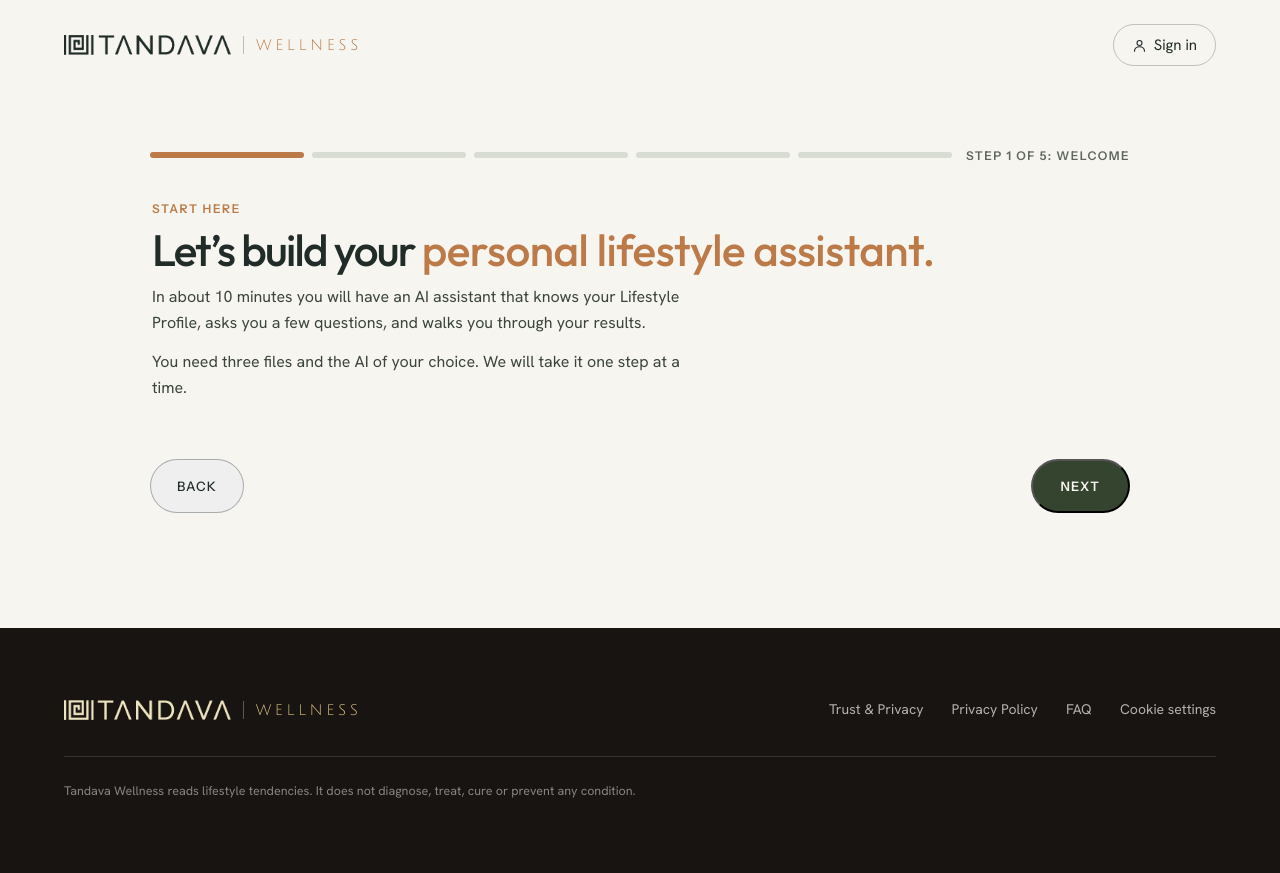
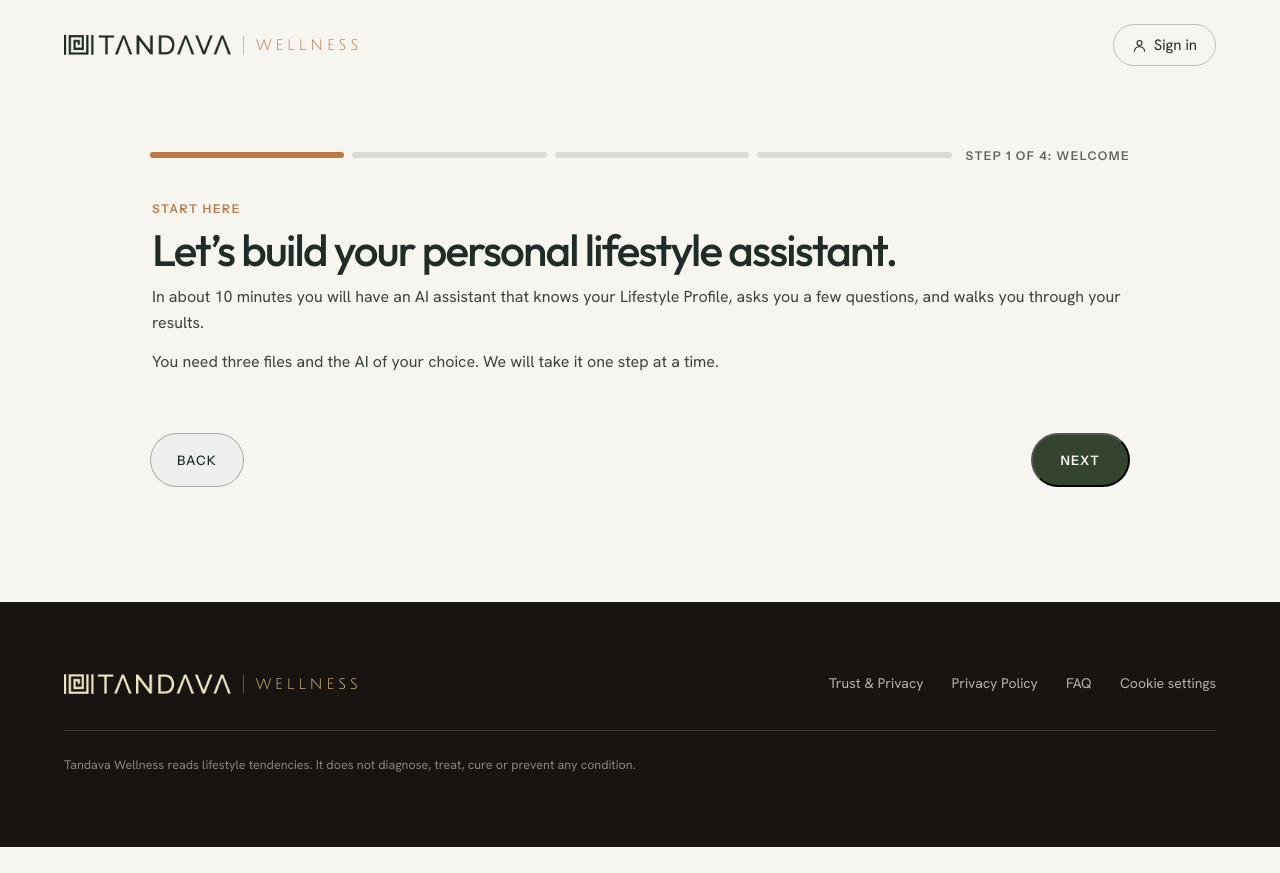
Before and after one commit to coryfirth/tandava-origins, a plain HTML site: page tools/index.html in a window 1280 px wide. Both pictures are taken after a click on the button "CLICK HERE TO GET STARTED". After the commit the page ends 847 px from the top, so only its background shows below. Drawn offline with Linux system fonts and the light colour scheme.

Commit message:
Cut the Protect step, and plain titles across the walkthrough
Four steps now: Welcome, Gather, Copy, Launch. The eyebrows are
renumbered to match the counter.

- The Protect step is off the walkthrough. Its copy, the opt-out steps
  for all three AIs and the dated footnote, is parked in content.js so it
  can go back here or anywhere else; the panel that drew it is in the
  previous commit if it is wanted again.
- Step headlines are one colour. The clay half is gone, so each title is
  a single string in content.js rather than a title and a titleAccent.
- The body text under each headline runs to the same edge as the headline
  above it. It was capped at 60 characters a line, which is why it broke
  in the middle of the column and ran to four lines on step 1.

Checked at 1440 and 375: all four steps, the four-segment progress bar,
the renumbered eyebrows, Back to the hero and the prompt still loading.

Co-Authored-By: Claude Opus 5 <noreply@anthropic.com>

```diff
--- a/tools/content.js
+++ b/tools/content.js
@@ -77,15 +77,13 @@ window.TK = (function () {
   var SOON_HEADING = 'More tools on the way';
 
   /* --------------------------------------------------- the walkthrough --
-     Five steps, in order. Each one has an eyebrow, a two-tone headline
-     (`title` is the plain part, `titleAccent` the clay-coloured part) and
-     any number of paragraphs. `block` adds the interactive piece.          */
+     Four steps, in order. Each one has an eyebrow, a headline and any
+     number of paragraphs. `block` adds the interactive piece.              */
 
   var STEPS = [
     {
       eyebrow: 'Start here',
-      title: 'Let’s build your ',
-      titleAccent: 'personal lifestyle assistant.',
+      title: 'Let’s build your personal lifestyle assistant.',
       body: [
         'In about 10 minutes you will have an AI assistant that knows your Lifestyle Profile, asks you a few questions, and walks you through your results.',
         'You need three files and the AI of your choice. We will take it one step at a time.'
@@ -93,36 +91,25 @@ window.TK = (function () {
     },
     {
       eyebrow: 'Step 2 · Gather',
-      title: 'Grab your ',
-      titleAccent: 'three files.',
+      title: 'Grab your three files.',
       body: ['Tick each one off as you save it somewhere easy to find.'],
       block: 'files'
     },
     {
-      eyebrow: 'Step 3 · Protect',
-      title: 'Keep your data ',
-      titleAccent: 'yours.',
-      body: ['Before you upload anything, switch off the setting that lets your AI learn from your chats. Pick your AI to see how.'],
-      block: 'tabs'
-    },
-    {
-      eyebrow: 'Step 4 · Copy',
-      title: 'Copy your ',
-      titleAccent: 'prompt.',
+      eyebrow: 'Step 3 · Copy',
+      title: 'Copy your prompt.',
       body: ['This is the one instruction your AI needs. Copy it now, you will paste it in the next step.'],
       block: 'prompt'
     },
     {
-      eyebrow: 'Step 5 · Launch',
-      title: 'Pick your AI ',
-      titleAccent: 'and go.',
+      eyebrow: 'Step 4 · Launch',
+      title: 'Pick your AI and go.',
       body: ['Choose the one you like best. It opens in a new tab.'],
       block: 'launch'
     }
   ];
 
-  /* A short word per step, read out after "Step 2 of 5" by a screen reader. */
-  var STEP_NAMES = ['Welcome', 'Gather', 'Protect', 'Copy', 'Launch'];
+  var STEP_NAMES = ['Welcome', 'Gather', 'Copy', 'Launch'];
 
   /* Step 2. The three files to collect. The last one carries the button
      through to the portal, which opens in its own tab. */
@@ -146,8 +133,12 @@ window.TK = (function () {
     }
   ];
 
-  /* Step 3. One tab per AI: how to stop it training on your chats.
-     These menus are renamed every few months, hence the dated footnote. */
+  /* ---------------------------------------------------------- parked --
+     One tab per AI: how to stop it training on your chats. This was the
+     Protect step, now off the walkthrough. Nothing renders it at the
+     moment; the copy is kept here so it can go back, in the walkthrough or
+     anywhere else it is needed. These menus are renamed every few months,
+     hence the dated footnote.                                             */
   var OPT_OUT = [
     {
       name: 'Claude',
--- a/tools/start-here.js
+++ b/tools/start-here.js
@@ -1,7 +1,7 @@
 /* ==========================================================================
    Lifestyle Toolkit — the walkthrough
    --------------------------------------------------------------------------
-   Five steps, one on screen at a time, living on /tools under the hero.
+   Four steps, one on screen at a time, living on /tools under the hero.
    The green button in the hero hands over to this: the hero is hidden, the
    steps take its place, and nobody leaves the page. Back on step 1 hands it
    the other way.
@@ -76,70 +76,7 @@
     return list;
   }
 
-  /* Step 3. One tab per AI, each holding that AI's opt-out steps. Real
-     buttons in a tablist, so arrow keys and a screen reader both work. */
-  function blockTabs() {
-    var wrap = el('div', 'tk-opt');
-
-    var strip = el('div', 'tk-opt__tabs');
-    strip.setAttribute('role', 'tablist');
-    strip.setAttribute('aria-label', 'Choose your AI');
-
-    var panel = el('div', 'tk-opt__panel');
-    panel.id = 'tk-opt-panel';
-    panel.setAttribute('role', 'tabpanel');
-    panel.setAttribute('tabindex', '0');
-
-    var buttons = [];
-
-    function open(i) {
-      buttons.forEach(function (b, j) {
-        var on = i === j;
-        b.classList.toggle('is-on', on);
-        b.setAttribute('aria-selected', on ? 'true' : 'false');
-        b.tabIndex = on ? 0 : -1;
-      });
-      var ai = C.OPT_OUT[i];
-      panel.setAttribute('aria-label', ai.name + ': how to turn off training');
-      panel.textContent = '';
-
-      var ol = el('ol', 'tk-opt__steps');
-      ai.steps.forEach(function (line) { ol.appendChild(el('li', null, line)); });
-      panel.appendChild(ol);
-
-      /* Gemini's switch does more than the other two, so it says so. */
-      if (ai.note) { panel.appendChild(el('p', 'tk-opt__note', ai.note)); }
-
-      if (C.OPT_OUT_FOOTNOTE) {
-        panel.appendChild(el('p', 'tk-opt__dated', C.OPT_OUT_FOOTNOTE));
-      }
-    }
-
-    C.OPT_OUT.forEach(function (o, i) {
-      var b = el('button', 'tk-opt__tab', o.name);
-      b.type = 'button';
-      b.setAttribute('role', 'tab');
-      b.setAttribute('aria-controls', 'tk-opt-panel');
-      b.addEventListener('click', function () { open(i); });
-      b.addEventListener('keydown', function (e) {
-        var d = e.key === 'ArrowRight' ? 1 : e.key === 'ArrowLeft' ? -1 : 0;
-        if (!d) { return; }
-        e.preventDefault();
-        var j = (i + d + buttons.length) % buttons.length;
-        open(j);
-        buttons[j].focus();
-      });
-      buttons.push(b);
-      strip.appendChild(b);
-    });
-
-    wrap.appendChild(strip);
-    wrap.appendChild(panel);
-    open(0);
-    return wrap;
-  }
-
-  /* Step 4. The prompt, loaded from the .txt file, plus a Copy button.
+  /* Step 3. The prompt, loaded from the .txt file, plus a Copy button.
      If the clipboard is unavailable or refuses, the text is selected instead
      and the button says so. */
   function blockPrompt() {
@@ -219,7 +156,7 @@
     return wrap;
   }
 
-  /* Step 5. Three ways out, each opening in a new tab. */
+  /* Step 4. Three ways out, each opening in a new tab. */
   function blockLaunch() {
     var wrap = el('div', 'tk-launch');
     var row = el('div', 'tk-launch__row');
@@ -239,7 +176,7 @@
     return wrap;
   }
 
-  var BLOCKS = { files: blockFiles, tabs: blockTabs, prompt: blockPrompt, launch: blockLaunch };
+  var BLOCKS = { files: blockFiles, prompt: blockPrompt, launch: blockLaunch };
 
   /* ---------------------------------------------------------- the build -- */
 
@@ -251,10 +188,10 @@
 
     slide.appendChild(el('p', 'eyebrow', s.eyebrow));
 
-    var h = el('h1', 'serif-title tk-slide__title');
+    /* One colour, all the way across: the clay half came off these at
+       Cory's ask, so the headline is a single string in content.js. */
+    var h = el('h1', 'serif-title tk-slide__title', s.title);
     h.tabIndex = -1;
-    h.appendChild(document.createTextNode(s.title));
-    h.appendChild(el('span', 'accent', s.titleAccent));
     slide.appendChild(h);
 
     (s.body || []).forEach(function (p) { slide.appendChild(el('p', 'tk-slide__p', p)); });
--- a/tools/tools.css
+++ b/tools/tools.css
@@ -141,9 +141,11 @@
 }
 .tk-slide__title:focus { outline: none; }
 .tk-slide__title:focus-visible { outline: 3px solid var(--gold); outline-offset: 4px; }
+/* No measure cap: Cory asked for the body to run to the same edge as the
+   headline above it, so it takes the full column. */
 .tk-slide__p {
   margin: 0 0 14px;
-  max-width: 60ch;
+  max-width: none;
   font-size: clamp(16px, 1.2vw, 17px);
   font-weight: 300;
   line-height: 1.6;
@@ -172,56 +174,7 @@
 .tk-file__btn { margin-top: 12px; }
 .tk-file__note { display: block; margin-top: 9px; font-size: 13px; font-weight: 300; line-height: 1.45; color: var(--muted); }
 
-/* ---------------------------------------------- step 3: the AI's setting -- */
-.tk-opt { margin-top: 18px; max-width: 620px; }
-.tk-opt__tabs { display: flex; flex-wrap: wrap; gap: 8px; margin-bottom: 12px; }
-.tk-opt__tab {
-  font-family: var(--label);
-  font-weight: 600;
-  font-size: 13px;
-  letter-spacing: .04em;
-  border-radius: 999px;
-  border: 1.5px solid rgba(33,44,40,.28);
-  background: transparent;
-  color: var(--ink);
-  padding: 9px 18px;
-  cursor: pointer;
-  transition: background-color .18s var(--ease), border-color .18s var(--ease), color .18s var(--ease);
-}
-.tk-opt__tab:hover { border-color: var(--forest); background: rgba(52,68,46,.06); }
-.tk-opt__tab.is-on { background: var(--forest); border-color: var(--forest); color: var(--paper); }
-
-.tk-opt__panel {
-  background: var(--white);
-  border: 1px solid var(--hairline-2);
-  border-radius: 16px;
-  padding: 16px 18px;
-  font-size: 15px;
-  font-weight: 300;
-  color: var(--body);
-}
-.tk-opt__steps { margin: 0; padding-left: 20px; display: grid; gap: 7px; line-height: 1.5; }
-.tk-opt__note {
-  margin: 12px 0 0;
-  padding-top: 12px;
-  border-top: 1px solid var(--hairline-2);
-  font-size: 14px;
-  line-height: 1.5;
-  color: var(--muted);
-}
-/* These menus get renamed every few months, so the page says when it last
-   matched them rather than pretending to be evergreen. */
-.tk-opt__dated {
-  margin: 12px 0 0;
-  font-family: var(--label);
-  font-weight: 500;
-  font-size: 11px;
-  letter-spacing: .08em;
-  color: var(--muted);
-  opacity: .8;
-}
-
-/* --------------------------------------------------- step 4: the prompt -- */
+/* --------------------------------------------------- step 3: the prompt -- */
 .tk-prompt {
   position: relative;
   margin-top: 18px;
@@ -245,7 +198,7 @@
 }
 .tk-prompt__said { margin: 10px 0 0; font-size: 13px; color: var(--muted); min-height: 1em; }
 
-/* --------------------------------------------------- step 5: the launch -- */
+/* --------------------------------------------------- step 4: the launch -- */
 .tk-launch { margin-top: 18px; }
 .tk-launch__row {
   display: grid;
```
